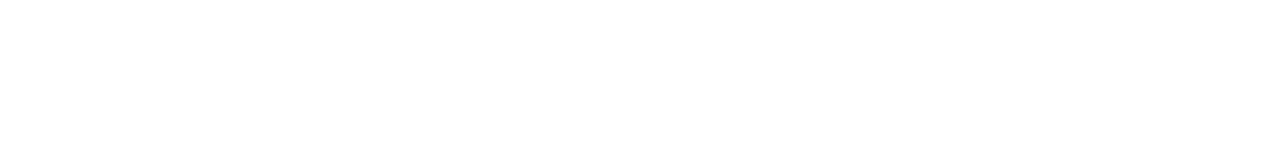
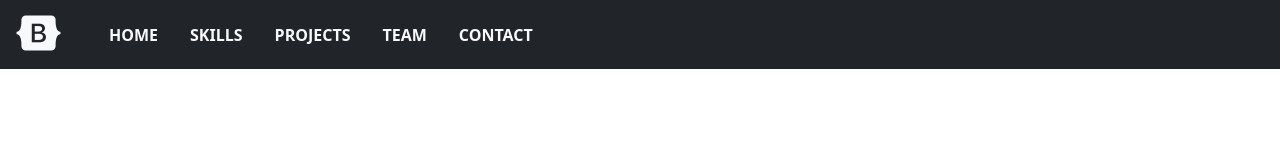
Before and after one commit to dmeskhi/bootstrap, a plain HTML site: page index.html in a window 1280 px wide. Drawn offline with nearby package versions, Linux system fonts and the light colour scheme.

Commit message:
Working on navigation

```diff
--- a/index.html
+++ b/index.html
@@ -9,7 +9,23 @@
     <link rel="stylesheet" href="https://cdnjs.cloudflare.com/ajax/libs/font-awesome/6.6.0/css/all.min.css">
   </head>
   <body>
+    <nav class="navbar navbar-expand-md navbar-light bg-dark">
+      <!-- Logo -->
+      <a href="#" class="navbar-brand"><i class="fa-brands fa-bootstrap text-light fa-2x px-3"></i></a>
+      <!-- Menu Items -->
+      <ul class="navbar-nav">
+        <li class="nav-item"><a class="nav-link text-light text-uppercase fw-bold px-3" href="#">Home</a></li>
+        <li class="nav-item"><a class="nav-link text-light text-uppercase fw-bold px-3" href="#">Skills</a></li>
+        <li class="nav-item"><a class="nav-link text-light text-uppercase fw-bold px-3" href="#">Projects</a>
+        <!-- Dropdown Menu -->
+        <div>
 
+        </div>
+        </li>
+        <li class="nav-item"><a class="nav-link text-light text-uppercase fw-bold px-3" href="#">Team</a></li>
+        <li class="nav-item"><a class="nav-link text-light text-uppercase fw-bold px-3" href="#">Contact</a></li>
+      </ul>
+    </nav>
     <script src="https://cdn.jsdelivr.net/npm/bootstrap@5.3.3/dist/js/bootstrap.bundle.min.js" integrity="sha384-YvpcrYf0tY3lHB60NNkmXc5s9fDVZLESaAA55NDzOxhy9GkcIdslK1eN7N6jIeHz" crossorigin="anonymous"></script>
   </body>
 </html>
```
